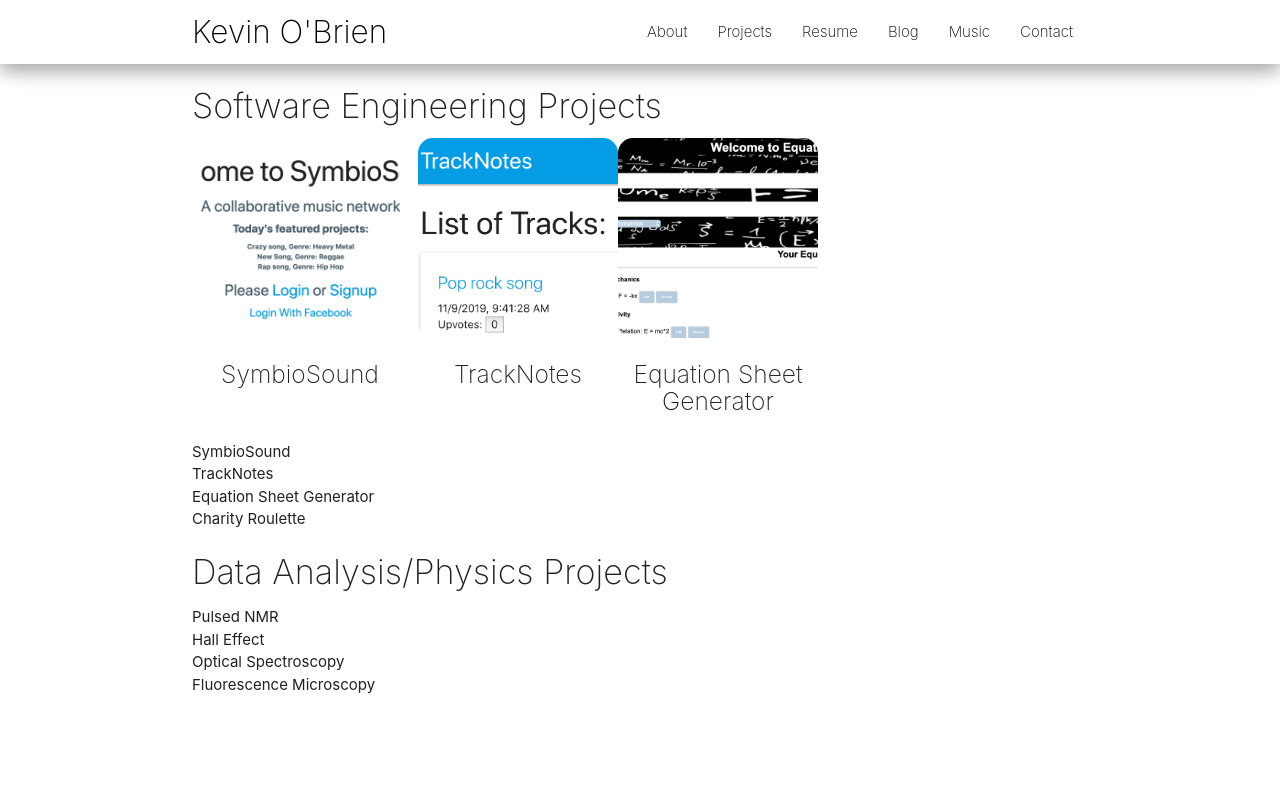
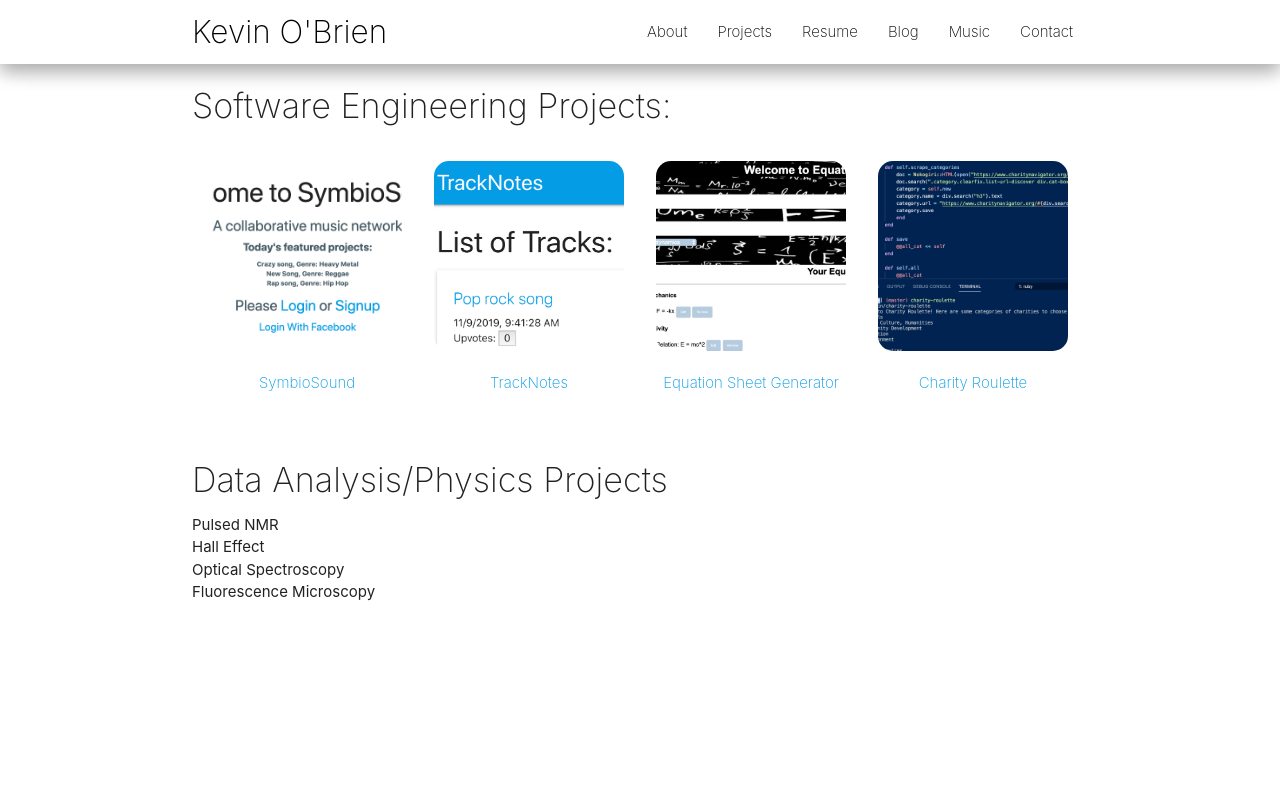
Before and after one commit to kpobrien4/personal-website, a React (Create React App) app in the folder client/: page /projects in a window 1280 px wide. Shown: the top 800 px of the page. Built offline with nearby package versions, Linux system fonts and the light colour scheme.

Commit message:
projects page links added

```diff
--- a/client/src/components/Home.js
+++ b/client/src/components/Home.js
@@ -1,5 +1,5 @@
 import React, { Component } from 'react'
-import IMG_3226 from '../IMG_3226.PNG'
+import IMG_3226 from '../images/IMG_3226.PNG'
 import Quotes from '../containers/Quotes'
 
 
--- a/client/src/components/Projects.js
+++ b/client/src/components/Projects.js
@@ -2,43 +2,61 @@ import React, { Component } from 'react'
 import SymbioSound from '../images/symbiosound.png'
 import TrackNotes from '../images/tracknotes.png'
 import EquationSheetGenerator from '../images/esg.png'
+import CharityRoulette from '../images/charityroulette.png'
 import '../projects.css'
+import { Link } from 'react-router-dom';
 
 export class Projects extends Component {
   render() {
     return (
     <div>
-        <h4 class="thin">Software Engineering Projects</h4>
+        <h4 class="thin">Software Engineering Projects:</h4>
+        <br></br>
         <div class="row">
+        <Link to="/projects/symbiosound">
              <div class="column">
             <div class="project">
             <img class="project" src={SymbioSound} alt="SymbioSound"/>
-            <h5 class="center thin">SymbioSound</h5>
+            <p class="center thin">SymbioSound</p>
             </div>
         </div>
+        </Link>
+        <Link to="/projects/tracknotes">
         <div>
+        <div class="column">
             <div class="project">
             <img class="project" src={TrackNotes} alt="TrackNotes"/>
-            <h5 class="center thin">TrackNotes</h5>
+            <p class="center thin">TrackNotes</p>
             </div>
             </div>
+        </div>
+        </Link>
+        <Link to="/projects/equationsheetgenerator">
         <div>
+        <div class="column">
             <div class="project">
             <img class="project" src={EquationSheetGenerator} alt="Equation Sheet Generator"/>
-            <h5 class="center thin">Equation Sheet Generator</h5>
+            <p class="center thin">Equation Sheet Generator</p>
+            </div>
             </div>
         </div>
+        </Link>
+        <Link to="/projects/charityroulette">
+        <div>
+        <div class="column">
+            <div class="project">
+            <img class="project" src={CharityRoulette} alt="Charity Roulette"/>
+            <p class="center thin">Charity Roulette</p>
+            </div>
+            </div>
+        </div>
+        </Link>
     </div>
 
 <br></br>
 <br></br>
 <br></br>
-        <ul>
-            <li>SymbioSound</li>
-            <li>TrackNotes</li>
-            <li>Equation Sheet Generator</li>
-            <li>Charity Roulette</li>
-        </ul>
+
         <h4 class="thin">Data Analysis/Physics Projects</h4>
         <ul>
             <li>Pulsed NMR</li>
--- a/client/src/projects.css
+++ b/client/src/projects.css
@@ -1,6 +1,6 @@
 .project {
-    width: 200px;
-    height: 200px;
+    width: 190px;
+    height: 190px;
     object-fit: cover;
     border-radius: 15px;
     text-align:center;
@@ -21,5 +21,5 @@
   .column {
     flex: 25%;
     max-width: 25%;
-    padding: 0 4px;
+    padding: 0 16px;
   }
```
Also changed, not shown: client/src/images/IMG_3226.PNG (renamed from client/src/IMG_3226.PNG), client/src/images/charityroulette.png (added).
